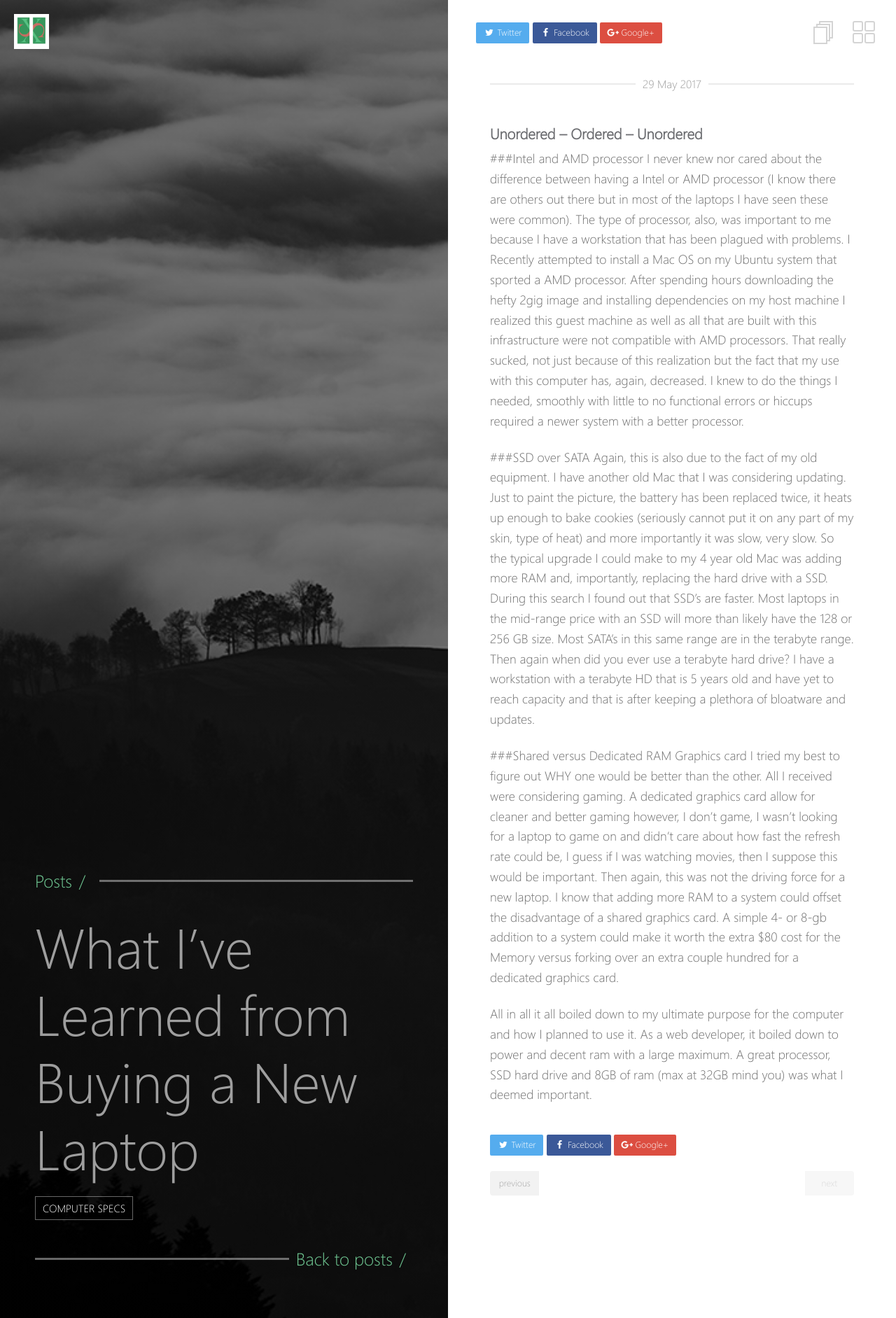
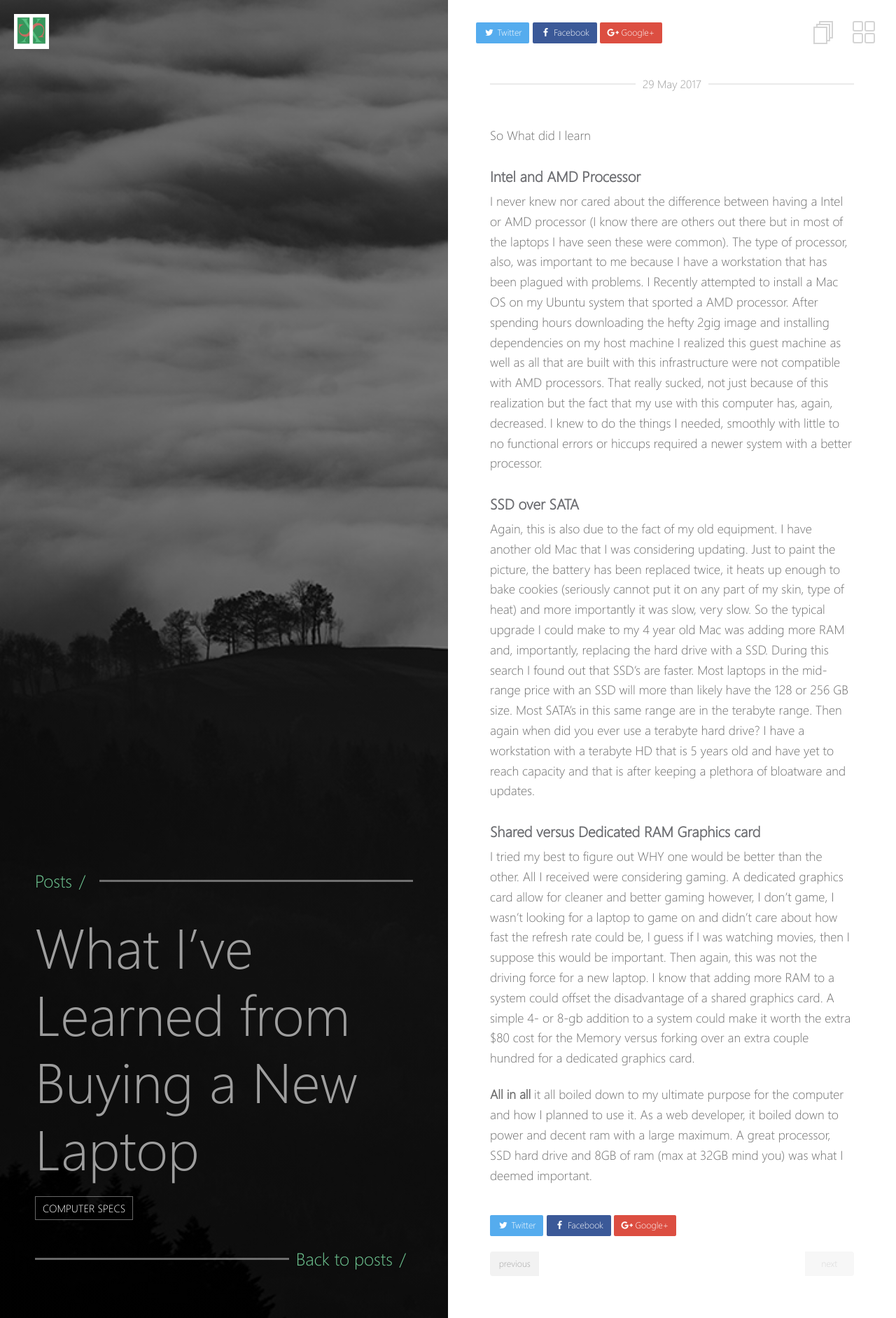
Before and after one commit to MoseyM/moseym.github.io, a Jekyll site: the page built from testblog/_posts/2017-05-29-buying-a-laptop.md, in a window 1280 px wide. Shown: the whole page at 70% size. Built offline with Jekyll 4.4.1, drawn with Linux system fonts in a browser that asks for light colours.

Commit message:
Updated article Updated links to open in new tab

```diff
--- a/testblog/_includes/share.html
+++ b/testblog/_includes/share.html
@@ -1,5 +1,5 @@
 {% if page.share != false %}
-  <a href="https://twitter.com/intent/tweet?text={{ site.url }}{{ page.url }}" class="btn btn_twitter" title="Share on Twitter"><i class="fa fa-fw fa-twitter" aria-hidden="true"></i><span> Twitter</span></a>
-  <a href="https://www.facebook.com/sharer/sharer.php?u={{ site.url }}{{ page.url }}" class="btn btn_facebook" title="Share on Facebook"><i class="fa fa-fw fa-facebook" aria-hidden="true"></i><span> Facebook</span></a>
-  <a href="https://plus.google.com/share?url={{ site.url }}{{ page.url }}" class="btn btn_google-plus" title="Share on Google Plus"><i class="fa fa-fw fa-google-plus" aria-hidden="true"></i><span> Google+</span></a>
+  <a href="https://twitter.com/intent/tweet?text={{ site.url }}&nbsp;{{ page.title }}" target="_blank" class="btn btn_twitter" title="Share on Twitter"><i class="fa fa-fw fa-twitter" aria-hidden="true"></i><span> Twitter</span></a>
+  <a href="https://www.facebook.com/sharer/sharer.php?u={{ site.url }}{{ page.url }}" target="_blank" class="btn btn_facebook" title="Share on Facebook"><i class="fa fa-fw fa-facebook" aria-hidden="true"></i><span> Facebook</span></a>
+  <a href="https://plus.google.com/share?url={{ site.url }}{{ page.url }}" target="_blank" class="btn btn_google-plus" title="Share on Google Plus"><i class="fa fa-fw fa-google-plus" aria-hidden="true"></i><span> Google+</span></a>
 {% endif %}
--- a/testblog/_posts/2017-05-29-buying-a-laptop.md
+++ b/testblog/_posts/2017-05-29-buying-a-laptop.md
@@ -7,14 +7,18 @@ tags:
   - computer specs
 ---
 
-### Unordered -- Ordered -- Unordered
-###Intel and AMD processor
+So What did I learn
+
+### Intel and AMD Processor
+
 I never knew nor cared about the difference between having a Intel or AMD processor (I know there are others out there but in most of the laptops I have seen these were common).  The type of processor, also, was important to me because I have a workstation that has been plagued with problems. I Recently attempted to install a Mac OS on my Ubuntu system that sported a AMD processor. After spending hours downloading the hefty 2gig image and installing dependencies on my host machine I realized this guest machine as well as all that are built with this infrastructure were not compatible with AMD processors. That really sucked, not just because of this realization but the fact that my use with this computer has, again, decreased. I knew to do the things I needed, smoothly with little to no functional errors or hiccups required a newer system with a better processor.
 
-###SSD over SATA
+### SSD over SATA
+
 Again, this is also due to the fact of my old equipment. I have another old Mac that I was considering updating. Just to paint the picture, the battery has been replaced twice, it heats up enough to bake cookies (seriously cannot put it on any part of my skin, type of heat) and more importantly it was slow, very slow.  So the typical upgrade I could make to my 4 year old Mac was adding more RAM and, importantly, replacing the hard drive with a SSD. During this search I found out that SSD's are faster. Most laptops in the mid-range price with an SSD will more than likely have the 128 or 256 GB size. Most SATA’s in this same range are in the terabyte range. Then again when did you ever use a terabyte hard drive? I have a workstation with a terabyte HD that is 5 years old and have yet to reach capacity and that is after keeping a plethora of bloatware and updates.
 
-###Shared versus Dedicated RAM Graphics card
+### Shared versus Dedicated RAM Graphics card
+
 I tried my best to figure out WHY one would be better than the other. All I received were considering gaming. A dedicated graphics card allow for cleaner and better gaming however, I don’t game, I wasn’t looking for a laptop to game on and didn't care about how fast the refresh rate could be, I guess if I was watching movies, then I suppose this would be important. Then again, this was not the driving force for a new laptop. I know that adding more RAM to a system could offset the disadvantage of a shared graphics card. A simple 4- or 8-gb addition to a system could make it worth the extra $80 cost for the Memory versus forking over an extra couple hundred for a dedicated graphics card.
 
-All in all it all boiled down to my ultimate purpose for the computer and how I planned to use it. As a web developer, it boiled down to power and decent ram with a large maximum. A great processor, SSD hard drive and 8GB of ram (max at 32GB mind you) was what I deemed important.
+__All in all__ it all boiled down to my ultimate purpose for the computer and how I planned to use it. As a web developer, it boiled down to power and decent ram with a large maximum. A great processor, SSD hard drive and 8GB of ram (max at 32GB mind you) was what I deemed important.
```
